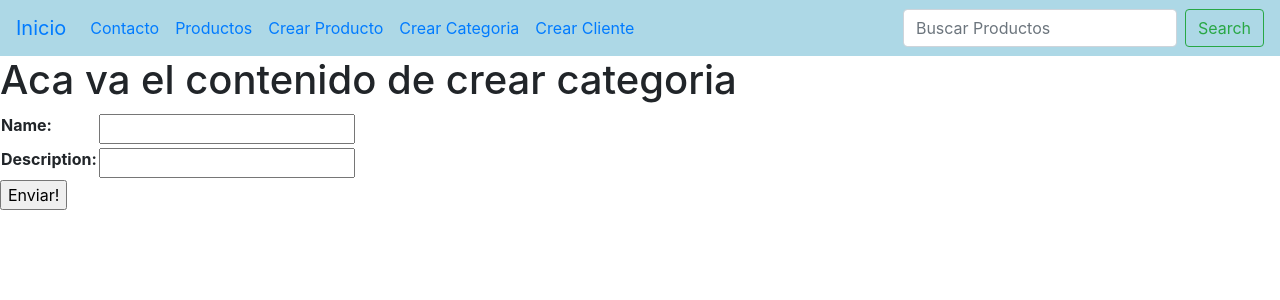
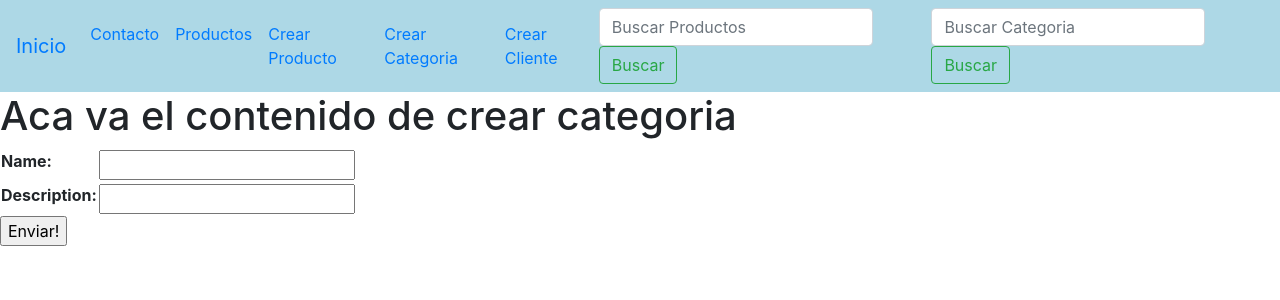
Before and after one commit to felixpena/Entrega1-Bosio-Pena, a Django app: page /products/create-categoria/ in a window 1280 px wide. Shown: the top 300 px of the page. Run offline with Django 4.2, Linux system fonts and the light colour scheme.

Commit message:
commit revision 3 incluye formulario buscar categoria y fotos

```diff
--- a/products/urls.py
+++ b/products/urls.py
@@ -1,6 +1,6 @@
 from django.urls import path
 
-from products.views import products, contacto, create_product_view, search_product_view, create_categoria_view, create_cliente_view
+from products.views import products, contacto, create_product_view, search_product_view, create_categoria_view, create_cliente_view, search_categoria_view
 
 urlpatterns =[
     path('', products, name = 'products'),
@@ -9,5 +9,6 @@ urlpatterns =[
     path('search-product/', search_product_view, name = 'search_product_view'),
     path('create-categoria/', create_categoria_view, name = 'create_categoria'),
     path('create-cliente/', create_cliente_view, name = 'create_cliente'),
+    path('search-categoria/', search_categoria_view, name = 'search_categoria_view'),
 
 ]
--- a/products/views.py
+++ b/products/views.py
@@ -1,4 +1,4 @@
-from unicodedata import name
+
 from django.shortcuts import render
 from django.http import HttpResponse
 
@@ -75,3 +75,14 @@ def create_cliente_view(request):
             )
             context ={'new_cliente':new_cliente}
         return render(request, 'create_cliente.html', context=context)
+
+
+# desarrollo buscador Categoria y Cliente:
+
+
+def search_categoria_view(request):
+    print(request.GET)
+    #categoria = Categoria.objects.get()
+    categoria = Categoria.objects.filter(name__contains = request.GET['search'])
+    context = {'categoria':categoria}
+    return render(request, 'search_categoria.html', context = context)
--- a/templates/base.html
+++ b/templates/base.html
@@ -42,9 +42,14 @@
             </form>
             <form class="form-inline my-2 my-lg-0" action = "/products/search-product/" method = "GET">
                 <input class="form-control mr-sm-2" type="text" placeholder="Buscar Productos" aria-label="Search" name = 'search'>
-                <button class="btn btn-outline-success my-2 my-sm-0" type="submit">Search</button>
+                <button class="btn btn-outline-success my-2 my-sm-0" type="submit">Buscar</button>
             </form>
 
+            </form>
+            <form class="form-inline my-2 my-lg-0" action = "/products/search-categoria/" method = "GET">
+                <input class="form-control mr-sm-2" type="text" placeholder="Buscar Categoria" aria-label="Search" name = 'search'>
+                <button class="btn btn-outline-success my-2 my-sm-0" type="submit">Buscar</button>
+            </form>
 
         </div>
 
--- a/templates/create_categoria.html
+++ b/templates/create_categoria.html
@@ -19,11 +19,11 @@
 {% elif new_product %}
 
     <div class="card" style="width: 18rem;">
-        <img class="card-img-top" src=".../100px180/" alt="Card image cap">
+        <img class="card-img-top" src="https://conceptodefinicion.de/wp-content/uploads/2016/04/Categor%C3%ADa.jpg" alt="Card image cap">
         <div class="card-body">
-            <h5 class="card-title">{{new_product.name}}</h5>
-            <p class="card-text">{{new_product.description}}</p>
-            <p class="card-text">{{new_product.price}}</p>
+            <h5 class="card-title">{{new_categoria.name}}</h5>
+            <p class="card-text">{{new_categoria.description}}</p>
+
         </div>
     </div>
 
--- a/templates/index.html
+++ b/templates/index.html
@@ -6,4 +6,7 @@ Inicio
 
 {% block contenido %}
 <h1>Supermecado Bosio-Peña</h1>
+
+<img src="https://thefoodtech.com/wp-content/uploads/2021/04/frutas-y-verduras-principal.jpg" alt="" width="70%" height="70%" />
+
 {% endblock %}
--- a/templates/products.html
+++ b/templates/products.html
@@ -10,7 +10,7 @@
     {% for product in productos %}
 
     <div class="card" style="width: 18rem;">
-        <img class="card-img-top" src=".../100px180/" alt="Card image cap">
+        <img class="card-img-top" src="https://thefoodtech.com/wp-content/uploads/2021/04/frutas-y-verduras-principal.jpg" alt="Card image cap">
         <div class="card-body">
             <h5 class="card-title">{{product.name}}</h5>
             <p class="card-text">{{product.description}}</p>
--- a/templates/search_product.html
+++ b/templates/search_product.html
@@ -10,11 +10,11 @@
     {% for product in products %}
 
     <div class="card" style="width: 18rem;">
-        <img class="card-img-top" src=".../100px180/" alt="Card image cap">
+        <img class="card-img-top" src="https://thefoodtech.com/wp-content/uploads/2021/04/frutas-y-verduras-principal.jpg" alt="Card image cap">
         <div class="card-body">
             <h5 class="card-title">{{product.name}}</h5>
             <p class="card-text">{{product.description}}</p>
-            <p class="card-text">{{product.price}}</p>
+            <p class="card-text">${{product.price}}</p>
             <a href="#" class="btn btn-primary">Comprar!</a>
         </div>
     </div>
```
Also changed, not shown: templates/search_categoria.html (added, +19 -0 lines), db.sqlite3.
